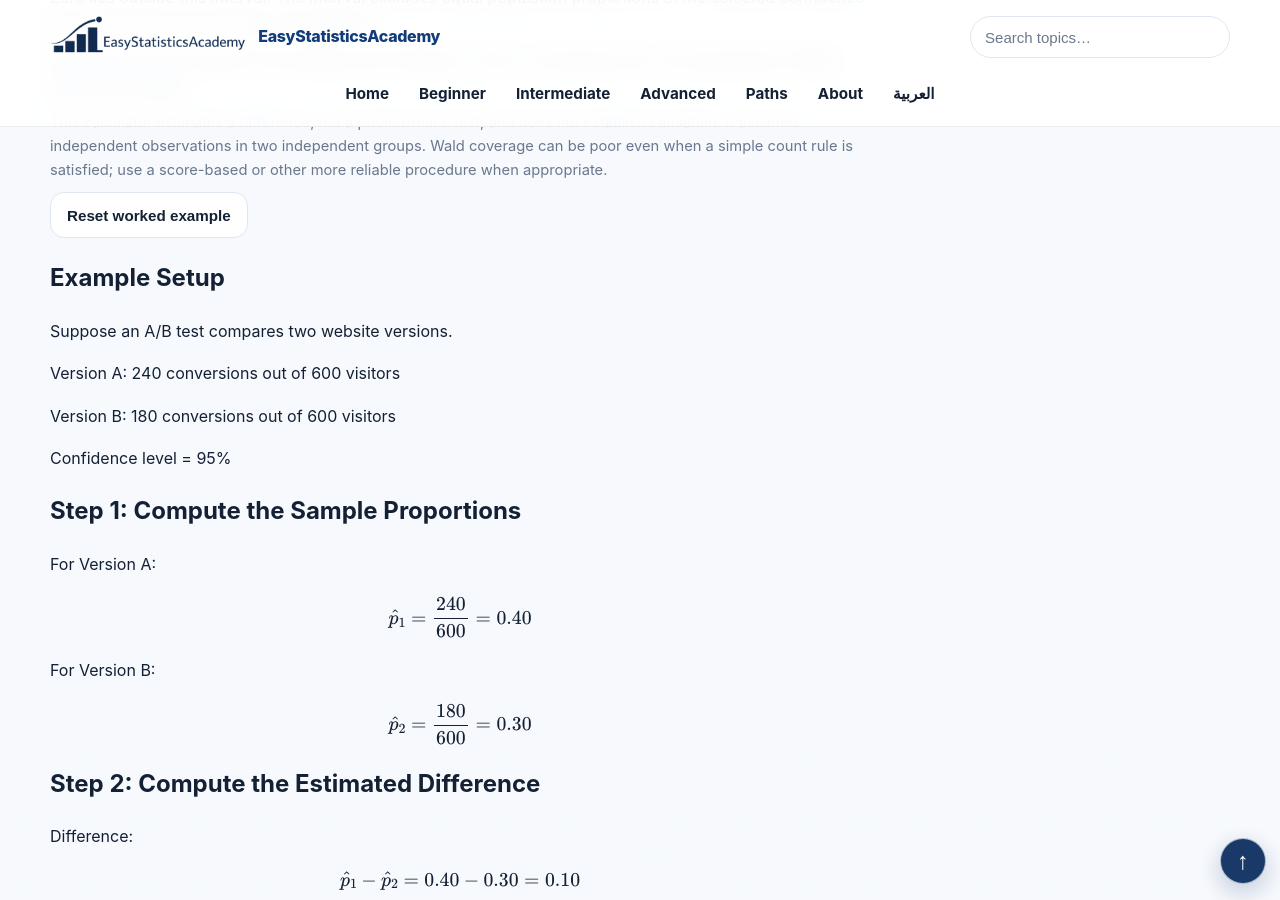
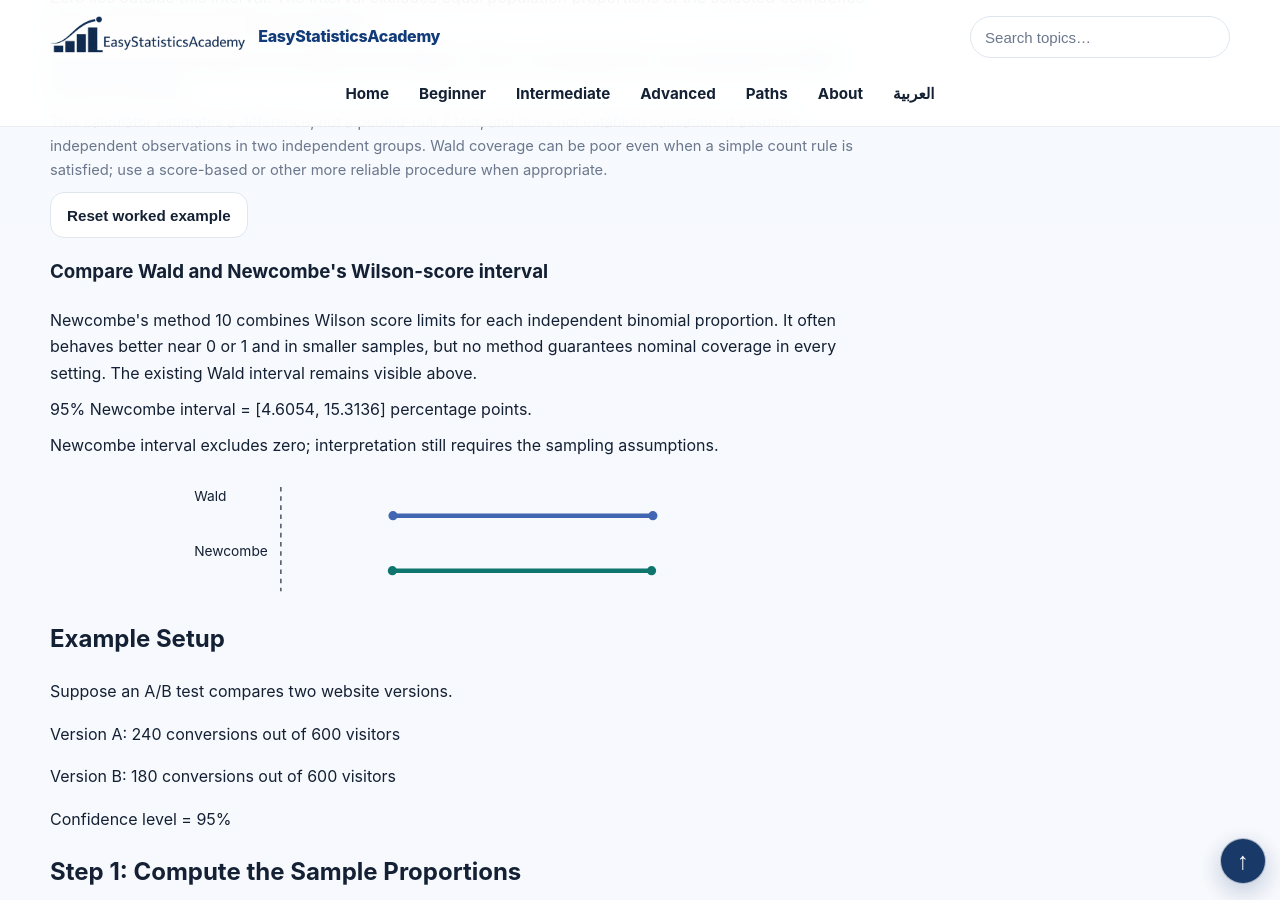
Before and after one commit to ammar-homaida-statistics/easystatisticsacademy, a Jekyll site: the page built from inference/confidence-intervals/ci-for-difference-of-proportions/index.md, in a window 1280 px wide and 900 px high, scrolled down 3341 px. Built offline with Jekyll 4.4.1, drawn with Linux system fonts in a browser that asks for light colours.

Commit message:
Batch #85: expose Newcombe vs Wald comparison in two-proportion CI lesson

```diff
--- a/inference/confidence-intervals/ci-for-difference-of-proportions/index.md
+++ b/inference/confidence-intervals/ci-for-difference-of-proportions/index.md
@@ -290,6 +290,21 @@ p_1-p_2
       <p id="esa-prop-warning">Each group has at least 10 successes and at least 10 failures.</p>
       <p class="muted-mini">This calculator estimates a difference, not a pooled-null Z test, and does not establish causation. It assumes independent observations in two independent groups. Wald coverage can be poor even when a simple count rule is satisfied; use a score-based or other more reliable procedure when appropriate.</p>
       <button type="button" class="btn btn-outline" id="esa-prop-reset">Reset worked example</button>
+
+      <div class="concept-box" id="esa-prop-newcombe-panel" aria-labelledby="esa-prop-newcombe-title">
+        <h3 id="esa-prop-newcombe-title">Compare Wald and Newcombe's Wilson-score interval</h3>
+        <p>Newcombe's method 10 combines Wilson score limits for each independent binomial proportion. It often behaves better near 0 or 1 and in smaller samples, but no method guarantees nominal coverage in every setting. The existing Wald interval remains visible above.</p>
+        <p id="esa-prop-newcombe-error" role="alert" hidden></p>
+        <div id="esa-prop-newcombe-results" role="status" aria-live="polite" aria-atomic="true">
+          <p><output id="esa-prop-newcombe-level">95</output>% Newcombe interval =
+          [<output id="esa-prop-newcombe-lower">—</output>, <output id="esa-prop-newcombe-upper">—</output>] percentage points.</p>
+          <p id="esa-prop-newcombe-zero">Calculating the score-based interval.</p>
+        </div>
+        <svg id="esa-prop-compare-chart" viewBox="0 0 480 112" role="img" aria-label="Comparison of Wald and Newcombe intervals for the difference of independent proportions"></svg>
+        <noscript><p>JavaScript is required for live interval comparison. The mathematical discussion remains available.</p></noscript>
+      </div>
+      <script defer src="/js/newcombe-two-proportion.js"></script>
+
     </section>
     <style>
       #esa-two-proportion-ci-calculator{box-sizing:border-box;max-width:100%;min-width:0;overflow-wrap:anywhere}
```
